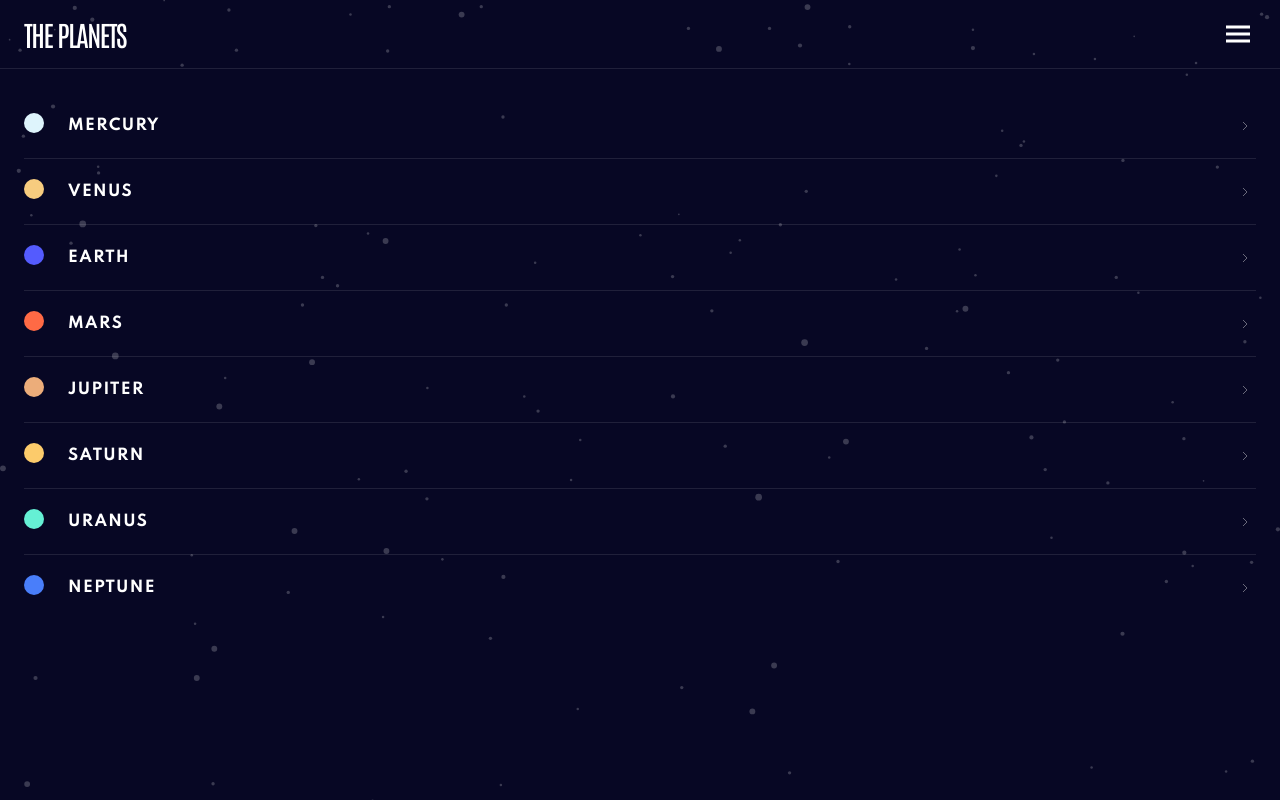
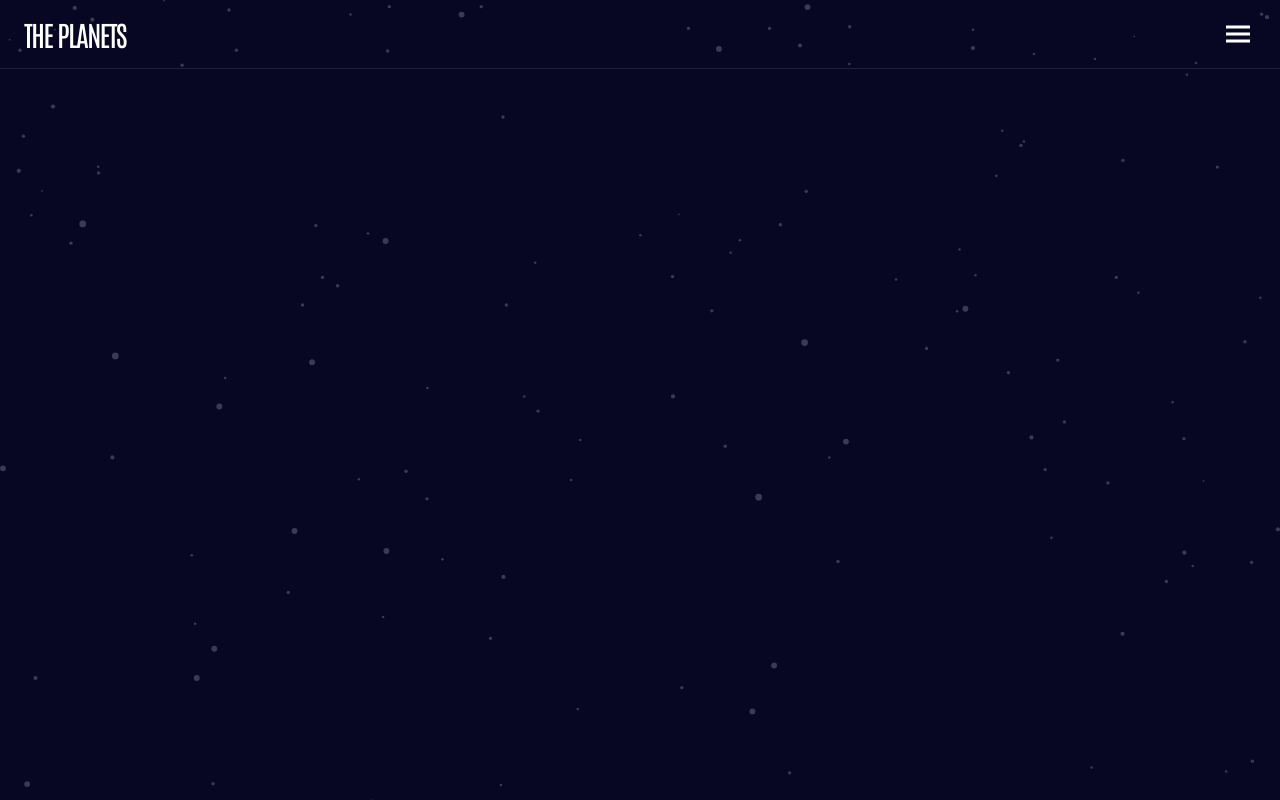
Before and after one commit to babs20/planets-fact-site, a Next.js app: page / in a window 1280 px wide. Built offline with nearby package versions, Linux system fonts and the light colour scheme.

Commit message:
add onClick to header icon

```diff
--- a/components/Header.tsx
+++ b/components/Header.tsx
@@ -1,4 +1,5 @@
 import styled from 'styled-components';
+import { useState } from 'react';
 
 const Navigation = styled.div`
   display: flex;
@@ -23,8 +24,9 @@ const PlanetCircle = styled.div<{ bgColor: string }>`
   margin-right: 24px;
 `;
 
-const Menu = styled.ul`
+const Menu = styled.ul<{ isOpen: boolean }>`
   padding: 24px 24px;
+  display: ${({ isOpen }) => (isOpen ? 'block' : 'none')};
 `;
 
 const MenuItem = styled.li`
@@ -54,7 +56,13 @@ const ChevronContainer = styled.svg`
   margin-right: 8px;
 `;
 
-const HamburgerIcon = (): JSX.Element => {
+const HamburgerIcon = ({
+  setIsOpen,
+  isOpen,
+}: {
+  setIsOpen: React.Dispatch<React.SetStateAction<boolean>>;
+  isOpen: boolean;
+}): JSX.Element => {
   return (
     <svg
       width='36'
@@ -62,6 +70,7 @@ const HamburgerIcon = (): JSX.Element => {
       viewBox='0 0 36 36'
       fill='none'
       xmlns='http://www.w3.org/2000/svg'
+      onClick={() => setIsOpen(!isOpen)}
     >
       <rect x='6' y='9.5' width='24' height='3' fill='white' />
       <rect x='6' y='16.5' width='24' height='3' fill='white' />
@@ -79,69 +88,61 @@ const Chevron = (): JSX.Element => {
 };
 
 export default function Header(): JSX.Element {
+  const [isOpen, setIsOpen] = useState<boolean>(false);
+
+  const planets = [
+    {
+      name: 'Mercury',
+      color: '#DEF4FC',
+    },
+    {
+      name: 'Venus',
+      color: '#F7CC7F',
+    },
+    {
+      name: 'Earth',
+      color: '#545BFE',
+    },
+    {
+      name: 'Mars',
+      color: '#FF6A45',
+    },
+    {
+      name: 'Jupiter',
+      color: '#ECAD7A',
+    },
+    {
+      name: 'Saturn',
+      color: '#FCCB6B',
+    },
+    {
+      name: 'Uranus',
+      color: '#65F0D5',
+    },
+    {
+      name: 'Neptune',
+      color: '#497EFA',
+    },
+  ];
+
   return (
     <header>
       <Navigation>
         <SiteName>THE PLANETS</SiteName>
-        <HamburgerIcon />
+        <HamburgerIcon setIsOpen={setIsOpen} isOpen={isOpen} />
       </Navigation>
-      <Menu>
-        <MenuItem>
-          <PlanetNameContainer>
-            <PlanetCircle bgColor={'#DEF4FC'} />
-            Mercury
-          </PlanetNameContainer>
-          <Chevron />
-        </MenuItem>
-        <MenuItem>
-          <PlanetNameContainer>
-            <PlanetCircle bgColor={'#F7CC7F'} />
-            Venus
-          </PlanetNameContainer>
-          <Chevron />
-        </MenuItem>
-        <MenuItem>
-          <PlanetNameContainer>
-            <PlanetCircle bgColor={'#545BFE'} />
-            Earth
-          </PlanetNameContainer>
-          <Chevron />
-        </MenuItem>
-        <MenuItem>
-          <PlanetNameContainer>
-            <PlanetCircle bgColor={'#FF6A45'} />
-            Mars
-          </PlanetNameContainer>
-          <Chevron />
-        </MenuItem>
-        <MenuItem>
-          <PlanetNameContainer>
-            <PlanetCircle bgColor={'#ECAD7A'} />
-            Jupiter
-          </PlanetNameContainer>
-          <Chevron />
-        </MenuItem>
-        <MenuItem>
-          <PlanetNameContainer>
-            <PlanetCircle bgColor={'#FCCB6B'} />
-            Saturn
-          </PlanetNameContainer>
-          <Chevron />
-        </MenuItem>
-        <MenuItem>
-          <PlanetNameContainer>
-            <PlanetCircle bgColor={'#65F0D5'} />
-            Uranus
-          </PlanetNameContainer>
-          <Chevron />
-        </MenuItem>
-        <MenuItem>
-          <PlanetNameContainer>
-            <PlanetCircle bgColor={'#497EFA'} />
-            Neptune
-          </PlanetNameContainer>
-          <Chevron />
-        </MenuItem>
+      <Menu isOpen={isOpen}>
+        {planets.map(planet => {
+          return (
+            <MenuItem>
+              <PlanetNameContainer>
+                <PlanetCircle bgColor={planet.color} />
+                {planet.name}
+              </PlanetNameContainer>
+              <Chevron />
+            </MenuItem>
+          );
+        })}
       </Menu>
     </header>
   );
```
